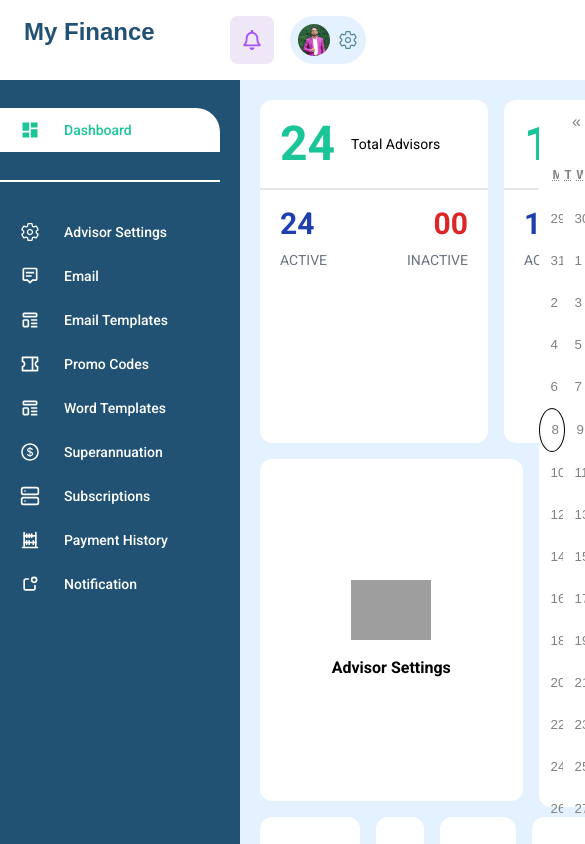
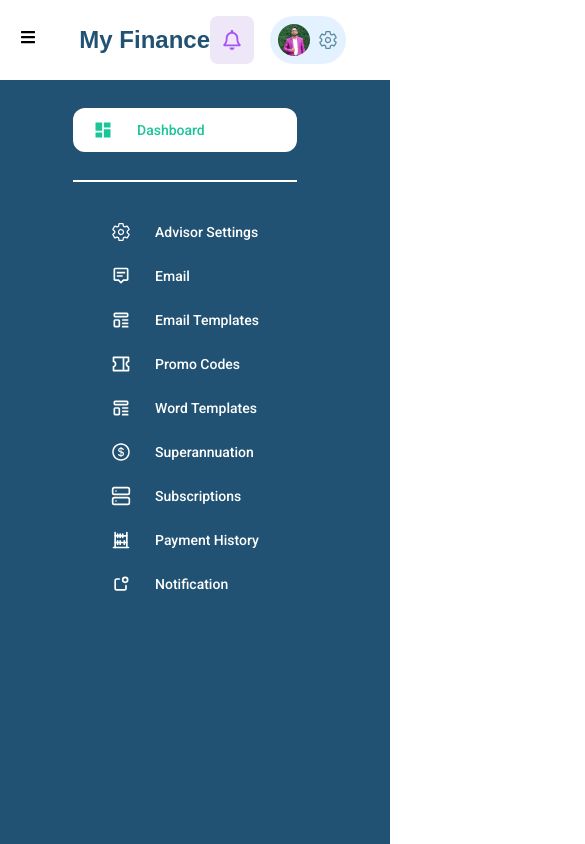
Before and after one commit to Ravisadilanka/My_Finance, a React (Vite) app: page /dashboard in a window 390 px wide. Shown: the top 844 px of the page, 585 px wide, since content can reach past the window. Built offline with nearby package versions, Linux system fonts and the light colour scheme; grey boxes are pictures that could not be loaded; a web font is replaced by a local one.

Commit message:
Responsive sidemenu

```diff
--- a/src/components/Header.jsx
+++ b/src/components/Header.jsx
@@ -1,22 +1,30 @@
-import React from "react";
-import { FaRegBell } from "react-icons/fa";
+import React, { useState } from "react";
+import { FaRegBell, FaBars } from "react-icons/fa";
 import { IoSettingsOutline } from "react-icons/io5";
-import profileImg from '../assets/profile.jpeg'
+import profileImg from "../assets/profile.jpeg";
+import Sidemenu from "../components/Sidemenu"; // Assuming Sidemenu is imported here
 
 const Header = () => {
+  const [isSidemenuOpen, setIsSidemenuOpen] = useState(false);
+
+
   return (
-    <div className="h-15 flex justify-between text-center py-4 px-6">
-      <h1 className="font-playwrite font-bold text-2xl text-darkBlue">My Finance</h1>
-      <div className="flex gap-4">
-         <button className="px-3 bg-lightPurple rounded-lg">
-            <FaRegBell className="text-purple-500 text-xl "/>
-         </button>
-         <div className="flex gap-2 px-2 py-2 bg-lightBlue rounded-3xl">
-            <img src={profileImg} alt="" className="w-8 h-8 rounded-2xl"/>
+    <div>
+      <div className="h-15 flex justify-between text-center py-4 px-6 items-center">
+        <h1 className="font-playwrite font-bold text-2xl text-darkBlue">
+          My Finance
+        </h1>
+        <div className="flex gap-4">
+          <button className="px-3 bg-lightPurple rounded-lg">
+            <FaRegBell className="text-purple-500 text-xl " />
+          </button>
+          <div className="flex gap-2 px-2 py-2 bg-lightBlue rounded-3xl">
+            <img src={profileImg} alt="" className="w-8 h-8 rounded-2xl" />
             <button>
-                <IoSettingsOutline className="text-secondDarkBlue text-xl"/>
+              <IoSettingsOutline className="text-secondDarkBlue text-xl" />
             </button>
-         </div>
+          </div>
+        </div>
       </div>
     </div>
   );
--- a/src/components/Sidemenu.jsx
+++ b/src/components/Sidemenu.jsx
@@ -62,10 +62,10 @@ const Sidemenu = () => {
   };
 
   return (
-    <div className="h-screen w-60 flex-col pr-5 bg-darkBlue">
+    <div className="w-full md:w-60 h-screen flex flex-col pr-5 bg-darkBlue items-center md:items-start">
       <div className="flex align-middle border-b-2 border-white items-center py-7 ">
         <div
-          className={`w-56 flex gap-6 px-5 py-3 cursor-pointer rounded-tr-3xl ${
+          className={`w-56 flex gap-6 px-5 py-3 cursor-pointer rounded-xl md:rounded-tr-3xl ${
             select === "dashboard" ? "text-lightGreen bg-white" : "text-white"
           }`}
           onClick={() => handleItemClick("/dashboard", "dashboard")}
@@ -77,7 +77,7 @@ const Sidemenu = () => {
       <div className="py-7">
         <ul>
           <li
-            className={`px-5 flex gap-6 py-3 cursor-pointer items-center rounded-tr-3xl ${
+            className={`px-5 flex gap-6 py-3 cursor-pointer items-center rounded-xl md:rounded-tr-3xl ${
               select === "advisorSettings" ? "text-lightGreen bg-white" : "text-white"
             }`}
             onClick={() => handleItemClick("/advisor-settings", "advisorSettings")}
@@ -86,7 +86,7 @@ const Sidemenu = () => {
             <p className="text-sm font-medium">Advisor Settings</p>
           </li>
           <li
-            className={`px-5 flex gap-6 py-3 cursor-pointer items-center rounded-tr-3xl ${
+            className={`px-5 flex gap-6 py-3 cursor-pointer items-center rounded-xl md:rounded-tr-3xl ${
               select === "email" ? "text-lightGreen bg-white" : "text-white"
             }`}
             onClick={() => handleItemClick("/email", "email")}
@@ -95,7 +95,7 @@ const Sidemenu = () => {
             <p className="text-sm font-medium">Email</p>
           </li>
           <li
-            className={`px-5 flex gap-6 py-3 cursor-pointer items-center rounded-tr-3xl ${
+            className={`px-5 flex gap-6 py-3 cursor-pointer items-center rounded-xl md:rounded-tr-3xl ${
               select === "emailTemplates" ? "text-lightGreen bg-white" : "text-white"
             }`}
             onClick={() => handleItemClick("/email-templates", "emailTemplates")}
@@ -104,7 +104,7 @@ const Sidemenu = () => {
             <p className="text-sm font-medium">Email Templates</p>
           </li>
           <li
-            className={`px-5 flex gap-6 py-3 cursor-pointer items-center rounded-tr-3xl ${
+            className={`px-5 flex gap-6 py-3 cursor-pointer items-center rounded-xl md:rounded-tr-3xl ${
               select === "promoCodes" ? "text-lightGreen bg-white" : "text-white"
             }`}
             onClick={() => handleItemClick("/promo-codes", "promoCodes")}
@@ -113,7 +113,7 @@ const Sidemenu = () => {
             <p className="text-sm font-medium">Promo Codes</p>
           </li>
           <li
-            className={`px-5 flex gap-6 py-3 cursor-pointer items-center rounded-tr-3xl ${
+            className={`px-5 flex gap-6 py-3 cursor-pointer items-center rounded-xl md:rounded-tr-3xl ${
               select === "wordTemplates" ? "text-lightGreen bg-white" : "text-white"
             }`}
             onClick={() => handleItemClick("/word-templates", "wordTemplates")}
@@ -122,7 +122,7 @@ const Sidemenu = () => {
             <p className="text-sm font-medium">Word Templates</p>
           </li>
           <li
-            className={`px-5 flex gap-6 py-3 cursor-pointer items-center rounded-tr-3xl ${
+            className={`px-5 flex gap-6 py-3 cursor-pointer items-center rounded-xl md:rounded-tr-3xl ${
               select === "superannuation" ? "text-lightGreen bg-white" : "text-white"
             }`}
             onClick={() => handleItemClick("/superannuation", "superannuation")}
@@ -131,7 +131,7 @@ const Sidemenu = () => {
             <p className="text-sm font-medium">Superannuation</p>
           </li>
           <li
-            className={`px-5 flex gap-6 py-3 cursor-pointer items-center rounded-tr-3xl ${
+            className={`px-5 flex gap-6 py-3 cursor-pointer items-center rounded-xl md:rounded-tr-3xl ${
               select === "subscriptions" ? "text-lightGreen bg-white" : "text-white"
             }`}
             onClick={() => handleItemClick("/subscriptions", "subscriptions")}
@@ -140,7 +140,7 @@ const Sidemenu = () => {
             <p className="text-sm font-medium">Subscriptions</p>
           </li>
           <li
-            className={`px-5 flex gap-6 py-3 cursor-pointer items-center rounded-tr-3xl ${
+            className={`px-5 flex gap-6 py-3 cursor-pointer items-center rounded-xl md:rounded-tr-3xl ${
               select === "paymentHistory" ? "text-lightGreen bg-white" : "text-white"
             }`}
             onClick={() => handleItemClick("/payment-history", "paymentHistory")}
@@ -149,7 +149,7 @@ const Sidemenu = () => {
             <p className="text-sm font-medium">Payment History</p>
           </li>
           <li
-            className={`px-5 flex gap-6 py-3 cursor-pointer items-center rounded-tr-3xl ${
+            className={`px-5 flex gap-6 py-3 cursor-pointer items-center rounded-xl md:rounded-tr-3xl ${
               select === "notification" ? "text-lightGreen bg-white" : "text-white"
             }`}
             onClick={() => handleItemClick("/notification", "notification")}
--- a/src/pages/Home.jsx
+++ b/src/pages/Home.jsx
@@ -6,20 +6,37 @@ import organizations from "../assets/organization.jpg";
 import promoCodes from "../assets/promoCodes.jpg";
 import wordTemplates from "../assets/wordTemplates.jpg";
 import superannuation from "../assets/superannuation.jpg";
-import profilePic from "../assets/profile.jpeg"
+import profilePic from "../assets/profile.jpeg";
 import Calendar from "react-calendar";
 import "react-calendar/dist/Calendar.css";
 import "./calenderStyle.css";
+import { FaBars } from "react-icons/fa";
 
 const Home = () => {
   const [date, setDate] = useState(new Date());
+  const [isSidemenuOpen, setIsSidemenuOpen] = useState(false);
+
+  function toggleSidemenu() {
+    setIsSidemenuOpen(!isSidemenuOpen);
+  }
+
 
   return (
     <div className="flex-col">
-      <Header />
-      <div className="flex">
-        <Sidemenu />
-        <div className="bg-lightBlue flex w-full px-5 py-5">
+      <div className="md:block flex items-center justify-between px-5">
+        <div className="block md:hidden">
+          <button onClick={toggleSidemenu}>
+            <FaBars className="text-md" />
+          </button>
+        </div>
+        <Header />
+      </div>
+      <div className="md:flex">
+        <div className={isSidemenuOpen ? "hidden md:block" : ""}>
+          <Sidemenu />
+        </div>
+
+        <div className={isSidemenuOpen ? "bg-lightBlue flex w-full px-5 py-5" : "hidden md:block"}>
           <div className="flex flex-col w-3/4 gap-4">
             <div className="flex gap-4 h-1/3">
               <div className="flex-col bg-white rounded-xl w-full">
@@ -138,13 +155,21 @@ const Home = () => {
             <div className="flex flex-col h-1/3 bg-white px-4 py-4 rounded-xl gap-4">
               <div className="flex gap-4 items-center ">
                 <h2 className="text-darkBlue font-bold">Notifications</h2>
-                <p className="font-semibold rounded-full bg-red-600 p-1 text-white w-7 h-7 items-center justify-center">04</p>
+                <p className="font-semibold rounded-full bg-red-600 p-1 text-white w-7 h-7 items-center justify-center">
+                  04
+                </p>
               </div>
               <div className="flex gap-2 items-center">
-                <img src={profilePic} alt="profile pic" className="w-8 h-8 rounded-full"/>
+                <img
+                  src={profilePic}
+                  alt="profile pic"
+                  className="w-8 h-8 rounded-full"
+                />
                 <div className="flex flex-col gap-2">
                   <h3 className="text-gray-500 text-sm">Melinda Deleon</h3>
-                  <p className="text-gray-500 text-xs">A Message has been Recieved</p>
+                  <p className="text-gray-500 text-xs">
+                    A Message has been Recieved
+                  </p>
                 </div>
               </div>
             </div>
```
